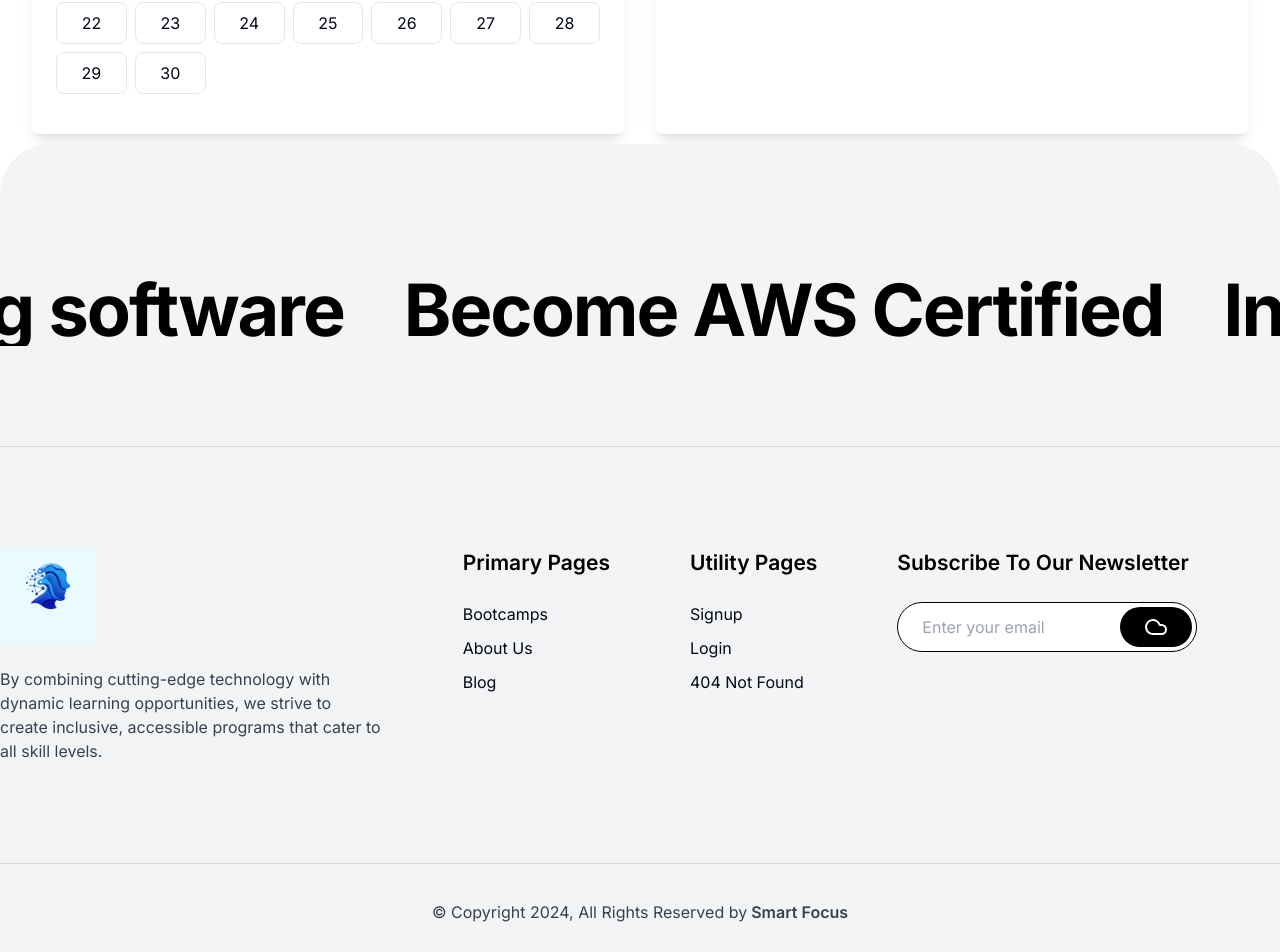
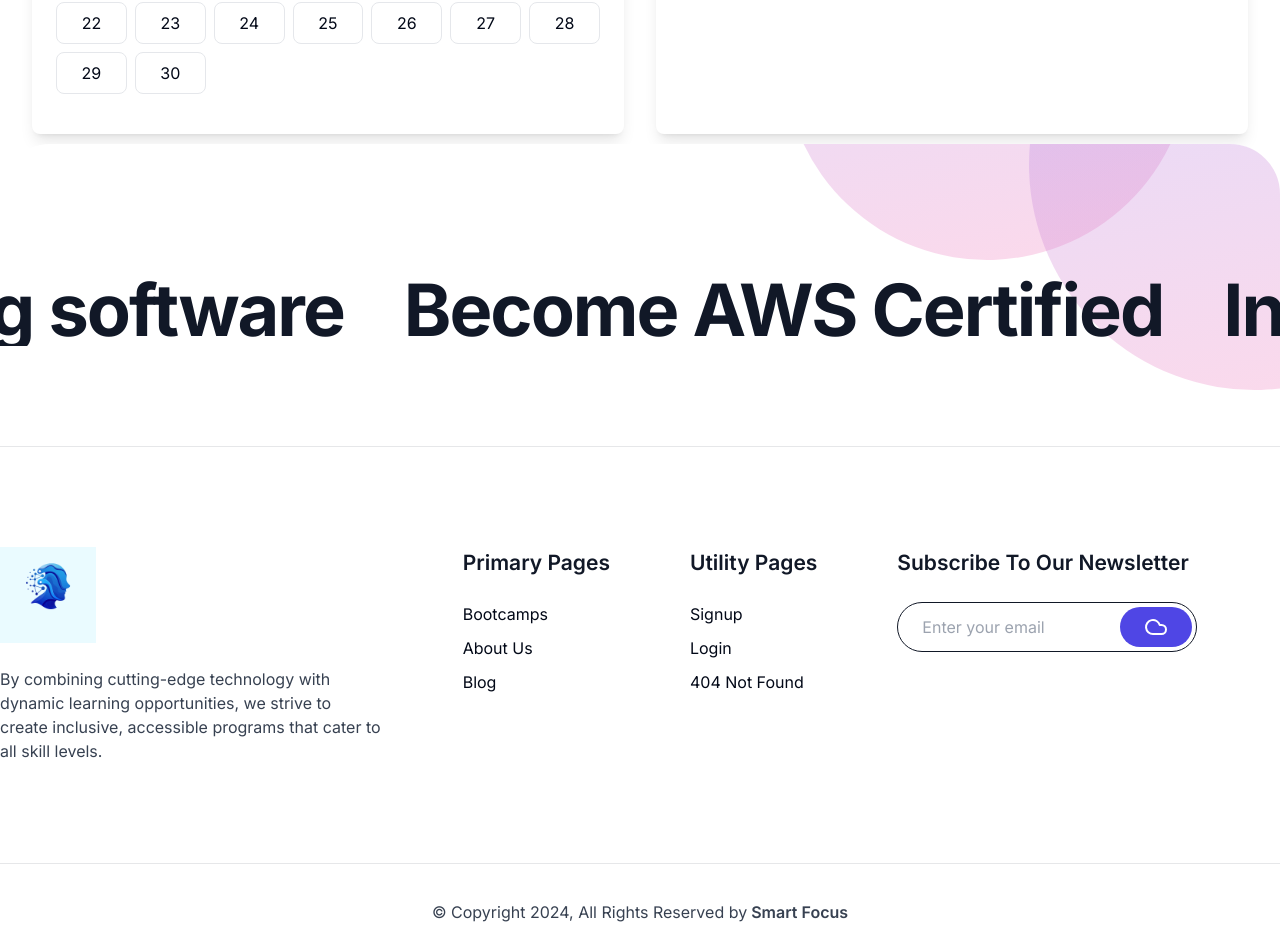
Before and after one commit to asimwethecoder/trainingbootcamp, a Next.js app: page / in a window 1280 px wide. Shown: the part 8089-9041 px from the top of the page. Built offline with nearby package versions, Linux system fonts and the light colour scheme.

Commit message:
Incorporate specified colors into footer component and add dark mode support

```diff
--- a/components/Footer.tsx
+++ b/components/Footer.tsx
@@ -5,57 +5,57 @@ import SmartFocusLogo from '@/assets/images/SmartFocusLogo.png';
 
 const Footer = () => {
   return (
-    <footer className='relative z-[1] -mt-[70px] overflow-hidden rounded-tl-[30px] rounded-tr-[30px] bg-gray-100 dark:bg-gray-900 lg:rounded-tl-[50px] lg:rounded-tr-[50px]'>
+    <footer className='relative z-[1] -mt-[70px] overflow-hidden rounded-tl-[30px] rounded-tr-[30px] bg-white dark:bg-gray-900 lg:rounded-tl-[50px] lg:rounded-tr-[50px]'>
       {/* Footer Top */}
       <div className='py-[60px] xl:pb-[100px] xl:pt-[130px]'>
         <div className='overflow-hidden'>
           {/* Footer Text Slider */}
           <div className='footer-text-slider flex w-full items-center gap-x-[30px] whitespace-nowrap'>
             {/* Footer Slide Item  */}
-            <Code className='h-10 w-10 lg:h-[60px] lg:w-[60px] text-black dark:text-white' />
-            <div className='block font-dmSans text-4xl font-bold leading-none -tracking-[2px] text-black dark:text-white lg:text-6xl xl:text-7xl xxl:text-[80px]'>
+            <Code className='h-10 w-10 lg:h-[60px] lg:w-[60px] text-gray-900 dark:text-white' />
+            <div className='block font-dmSans text-4xl font-bold leading-none -tracking-[2px] text-gray-900 dark:text-white lg:text-6xl xl:text-7xl xxl:text-[80px]'>
               Start building software
             </div>
             {/* Footer Slide Item  */}
             {/* Footer Slide Item  */}
-            <Cloud className='h-10 w-10 lg:h-[60px] lg:w-[60px] text-black dark:text-white' />
-            <div className='block font-dmSans text-4xl font-bold leading-none -tracking-[2px] text-black dark:text-white lg:text-6xl xl:text-7xl xxl:text-[80px]'>
+            <Cloud className='h-10 w-10 lg:h-[60px] lg:w-[60px] text-gray-900 dark:text-white' />
+            <div className='block font-dmSans text-4xl font-bold leading-none -tracking-[2px] text-gray-900 dark:text-white lg:text-6xl xl:text-7xl xxl:text-[80px]'>
               Become AWS Certified
             </div>
             {/* Footer Slide Item  */}
             {/* Footer Slide Item  */}
-            <Code className='h-10 w-10 lg:h-[60px] lg:w-[60px] text-black dark:text-white' />
-            <div className='block font-dmSans text-4xl font-bold leading-none -tracking-[2px] text-black dark:text-white lg:text-6xl xl:text-7xl xxl:text-[80px]'>
+            <Code className='h-10 w-10 lg:h-[60px] lg:w-[60px] text-gray-900 dark:text-white' />
+            <div className='block font-dmSans text-4xl font-bold leading-none -tracking-[2px] text-gray-900 dark:text-white lg:text-6xl xl:text-7xl xxl:text-[80px]'>
               Innovate with code
             </div>
             {/* Footer Slide Item  */}
             {/* Footer Slide Item  */}
-            <Cloud className='h-10 w-10 lg:h-[60px] lg:w-[60px] text-black dark:text-white' />
-            <div className='block font-dmSans text-4xl font-bold leading-none -tracking-[2px] text-black dark:text-white lg:text-6xl xl:text-7xl xxl:text-[80px]'>
+            <Cloud className='h-10 w-10 lg:h-[60px] lg:w-[60px] text-gray-900 dark:text-white' />
+            <div className='block font-dmSans text-4xl font-bold leading-none -tracking-[2px] text-gray-900 dark:text-white lg:text-6xl xl:text-7xl xxl:text-[80px]'>
               Master AWS Cloud Computing
             </div>
             {/* Footer Slide Item  */}
             {/* Footer Slide Item  */}
-            <Code className='h-10 w-10 lg:h-[60px] lg:w-[60px] text-black dark:text-white' />
-            <div className='block font-dmSans text-4xl font-bold leading-none -tracking-[2px] text-black dark:text-white lg:text-6xl xl:text-7xl xxl:text-[80px]'>
+            <Code className='h-10 w-10 lg:h-[60px] lg:w-[60px] text-gray-900 dark:text-white' />
+            <div className='block font-dmSans text-4xl font-bold leading-none -tracking-[2px] text-gray-900 dark:text-white lg:text-6xl xl:text-7xl xxl:text-[80px]'>
               Start building software
             </div>
             {/* Footer Slide Item  */}
             {/* Footer Slide Item  */}
-            <Cloud className='h-10 w-10 lg:h-[60px] lg:w-[60px] text-black dark:text-white' />
-            <div className='block font-dmSans text-4xl font-bold leading-none -tracking-[2px] text-black dark:text-white lg:text-6xl xl:text-7xl xxl:text-[80px]'>
+            <Cloud className='h-10 w-10 lg:h-[60px] lg:w-[60px] text-gray-900 dark:text-white' />
+            <div className='block font-dmSans text-4xl font-bold leading-none -tracking-[2px] text-gray-900 dark:text-white lg:text-6xl xl:text-7xl xxl:text-[80px]'>
               Become AWS Certified
             </div>
             {/* Footer Slide Item  */}
             {/* Footer Slide Item  */}
-            <Code className='h-10 w-10 lg:h-[60px] lg:w-[60px] text-black dark:text-white' />
-            <div className='block font-dmSans text-4xl font-bold leading-none -tracking-[2px] text-black dark:text-white lg:text-6xl xl:text-7xl xxl:text-[80px]'>
+            <Code className='h-10 w-10 lg:h-[60px] lg:w-[60px] text-gray-900 dark:text-white' />
+            <div className='block font-dmSans text-4xl font-bold leading-none -tracking-[2px] text-gray-900 dark:text-white lg:text-6xl xl:text-7xl xxl:text-[80px]'>
               Innovate with code
             </div>
             {/* Footer Slide Item  */}
             {/* Footer Slide Item  */}
-            <Cloud className='h-10 w-10 lg:h-[60px] lg:w-[60px] text-black dark:text-white' />
-            <div className='block font-dmSans text-4xl font-bold leading-none -tracking-[2px] text-black dark:text-white lg:text-6xl xl:text-7xl xxl:text-[80px]'>
+            <Cloud className='h-10 w-10 lg:h-[60px] lg:w-[60px] text-gray-900 dark:text-white' />
+            <div className='block font-dmSans text-4xl font-bold leading-none -tracking-[2px] text-gray-900 dark:text-white lg:text-6xl xl:text-7xl xxl:text-[80px]'>
               Master AWS Cloud Computing
             </div>
             {/* Footer Slide Item  */}
@@ -65,7 +65,7 @@ const Footer = () => {
       {/* Footer Text Slider */}
       {/* Footer Top */}
       <div className='global-container'>
-        <div className='h-[1px] w-full bg-[#DBD6CF] dark:bg-gray-700' />
+        <div className='h-[1px] w-full bg-gray-900/10 dark:bg-gray-700' />
         {/* Footer Center */}
         <div className='lg:grid grid-cols-1 gap-10 py-[60px] md:grid-cols-[1fr_auto_auto] xl:grid-cols-[1fr_auto_auto_1fr] xl:gap-20 xl:py-[100px]'>
           {/* Footer Widget */}
@@ -86,7 +86,7 @@ const Footer = () => {
           {/* Footer Widget */}
           <div className='flex flex-col gap-y-6'>
             {/* Footer Title */}
-            <h4 className='text-[21px] font-semibold capitalize text-black dark:text-white'>
+            <h4 className='text-[21px] font-semibold capitalize text-gray-900 dark:text-white'>
               Primary Pages
             </h4>
             {/* Footer Title */}
@@ -95,7 +95,7 @@ const Footer = () => {
               <li>
                 <Link
                   href='/bootcamps'
-                  className='transition-all duration-300 ease-linear hover:text-colorOrangyRed dark:hover:text-colorOrangyRed'
+                  className='transition-all duration-300 ease-linear hover:text-gray-900 dark:hover:text-gray-900'
                 >
                   Bootcamps
                 </Link>
@@ -103,7 +103,7 @@ const Footer = () => {
               <li>
                 <Link
                   href='/about'
-                  className='transition-all duration-300 ease-linear hover:text-colorOrangyRed dark:hover:text-colorOrangyRed'
+                  className='transition-all duration-300 ease-linear hover:text-gray-900 dark:hover:text-gray-900'
                 >
                   About Us
                 </Link>
@@ -111,7 +111,7 @@ const Footer = () => {
               <li>
                 <Link
                   href='/blog'
-                  className='transition-all duration-300 ease-linear hover:text-colorOrangyRed dark:hover:text-colorOrangyRed'
+                  className='transition-all duration-300 ease-linear hover:text-gray-900 dark:hover:text-gray-900'
                 >
                   Blog
                 </Link>
@@ -122,7 +122,7 @@ const Footer = () => {
           {/* Footer Widget */}
           <div className='flex flex-col gap-y-6'>
             {/* Footer Title */}
-            <h4 className='text-[21px] font-semibold capitalize text-black dark:text-white'>
+            <h4 className='text-[21px] font-semibold capitalize text-gray-900 dark:text-white'>
               Utility Pages
             </h4>
             {/* Footer Title */}
@@ -131,7 +131,7 @@ const Footer = () => {
               <li>
                 <Link
                   href='/signup'
-                  className='transition-all duration-300 ease-linear hover:text-colorOrangyRed dark:hover:text-colorOrangyRed'
+                  className='transition-all duration-300 ease-linear hover:text-gray-900 dark:hover:text-gray-900'
                 >
                   Signup
                 </Link>
@@ -139,7 +139,7 @@ const Footer = () => {
               <li>
                 <Link
                   href='/login'
-                  className='transition-all duration-300 ease-linear hover:text-colorOrangyRed dark:hover:text-colorOrangyRed'
+                  className='transition-all duration-300 ease-linear hover:text-gray-900 dark:hover:text-gray-900'
                 >
                   Login
                 </Link>
@@ -147,7 +147,7 @@ const Footer = () => {
               <li>
                 <Link
                   href='/not-found'
-                  className='transition-all duration-300 ease-linear hover:text-colorOrangyRed dark:hover:text-colorOrangyRed'
+                  className='transition-all duration-300 ease-linear hover:text-gray-900 dark:hover:text-gray-900'
                 >
                   404 Not found
                 </Link>
@@ -158,7 +158,7 @@ const Footer = () => {
           {/* Footer Widget */}
           <div className='flex flex-col gap-y-6'>
             {/* Footer Title */}
-            <h4 className='text-[21px] font-semibold capitalize text-black dark:text-white'>
+            <h4 className='text-[21px] font-semibold capitalize text-gray-900 dark:text-white'>
               Subscribe to our newsletter
             </h4>
             {/* Footer Title */}
@@ -170,12 +170,12 @@ const Footer = () => {
                   name='newsletter-email'
                   id='newsletter-email'
                   placeholder='Enter your email'
-                  className='p-y-[18px] h-full w-full rounded-[50px] border-[1px] border-black dark:border-gray-600 px-[24px] pr-20 outline-none bg-white dark:bg-gray-800 text-black dark:text-white'
+                  className='p-y-[18px] h-full w-full rounded-[50px] border-[1px] border-gray-900 dark:border-gray-600 px-[24px] pr-20 outline-none bg-white dark:bg-gray-800 text-gray-900 dark:text-white'
                   required
                 />
                 <button
                   type='submit'
-                  className='absolute right-[5px] top-[50%] inline-block h-10 -translate-y-[50%] rounded-[50px] bg-black dark:bg-gray-600 px-6 transition-all hover:bg-orange-500 dark:hover:bg-orange-500'
+                  className='absolute right-[5px] top-[50%] inline-block h-10 -translate-y-[50%] rounded-[50px] bg-indigo-600 dark:bg-gray-600 px-6 transition-all hover:bg-indigo-500 dark:hover:bg-indigo-500'
                 >
                   <Cloud className='h-6 w-6 text-white' />
                 </button>
@@ -186,7 +186,7 @@ const Footer = () => {
           {/* Footer Widget */}
         </div>
         {/* Footer Center */}
-        <div className='h-[1px] w-full bg-[#DBD6CF] dark:bg-gray-700' />
+        <div className='h-[1px] w-full bg-gray-900/10 dark:bg-gray-700' />
         {/* Footer Bottom */}
         <div className='py-9 text-center'>
           <p className='text-gray-700 dark:text-gray-300'>
@@ -197,9 +197,9 @@ const Footer = () => {
         {/* Footer Bottom */}
       </div>
       {/* Footer Background Shape 1  */}
-      <div className='orange-gradient-2 absolute -top-[290px] right-[90px] -z-[1] h-[406px] w-[406px] -rotate-[58deg] rounded-[406px]'></div>
+      <div className='absolute -top-[290px] right-[90px] -z-[1] h-[406px] w-[406px] -rotate-[58deg] rounded-[406px] bg-gradient-to-tr from-[#ff80b5] to-[#9089fc] opacity-30'></div>
       {/* Footer Background Shape 2  */}
-      <div className='orange-gradient-1 absolute -right-[200px] -top-[205px] -z-[1] h-[451px] w-[451px] -rotate-[58deg] rounded-[451px]'></div>
+      <div className='absolute -right-[200px] -top-[205px] -z-[1] h-[451px] w-[451px] -rotate-[58deg] rounded-[451px] bg-gradient-to-tr from-[#ff80b5] to-[#9089fc] opacity-30'></div>
     </footer>
   );
 };
```
